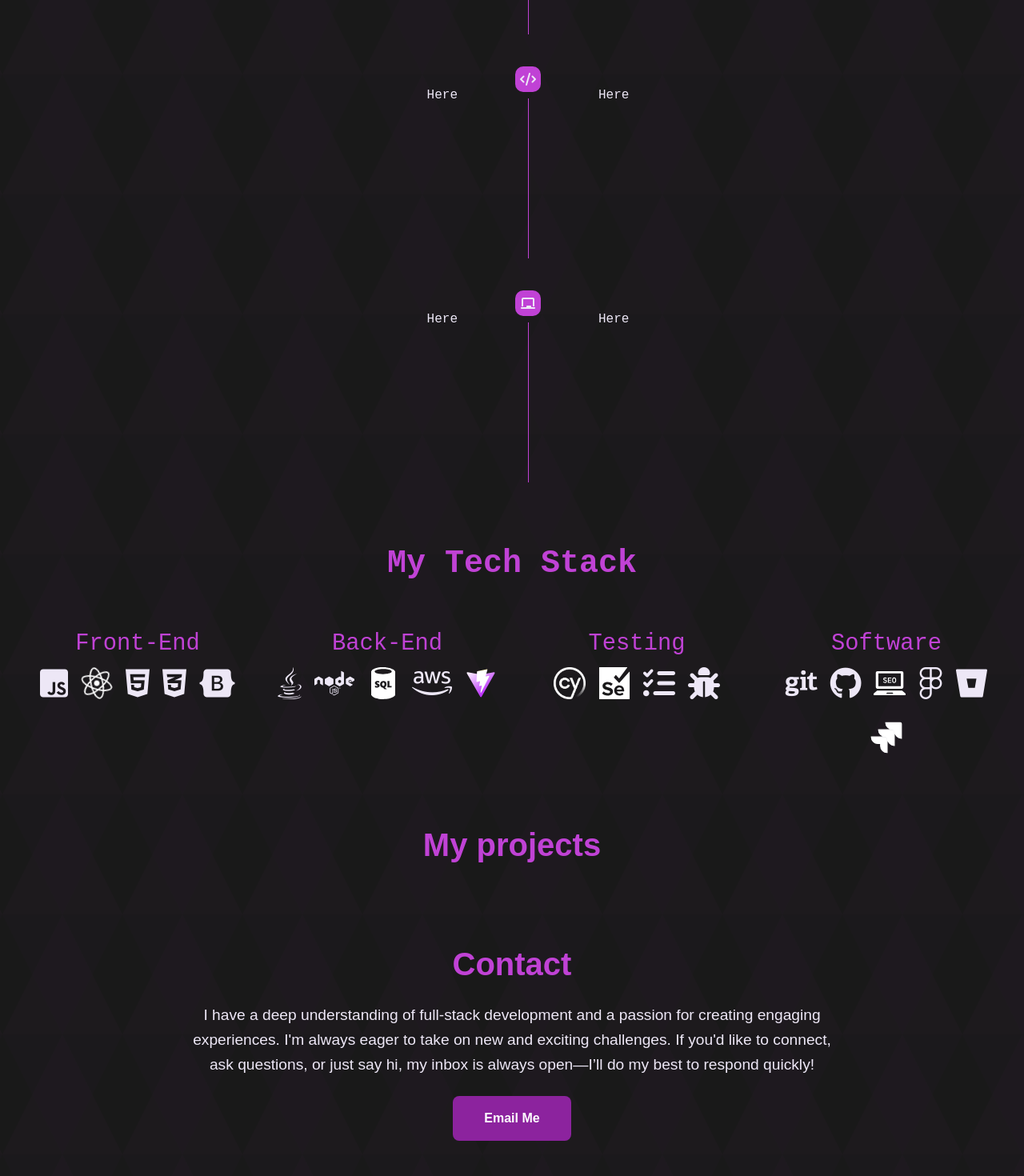
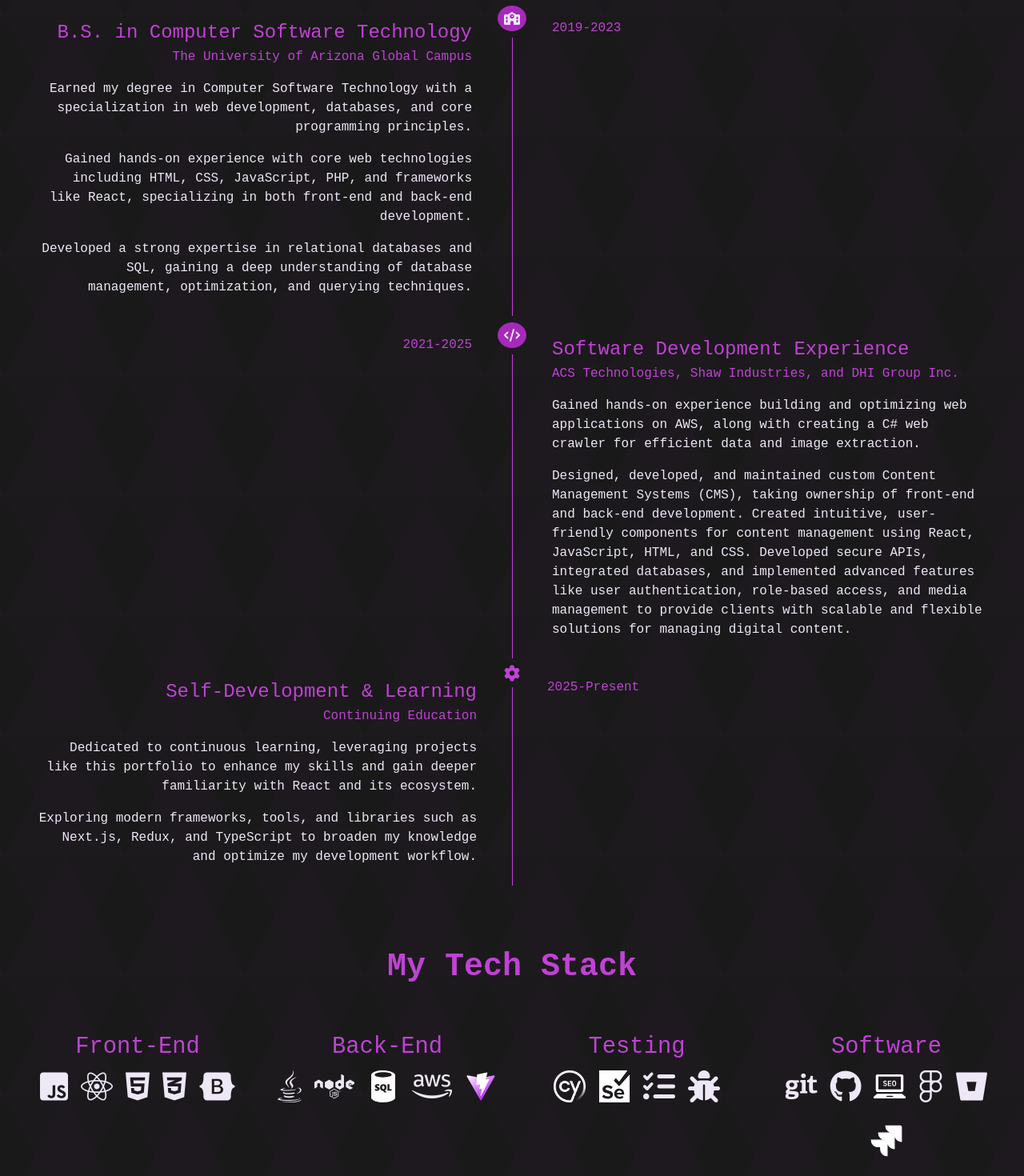
Before and after one commit to JZehms/Portfolio-Website, a React (Vite) app: page / in a window 1280 px wide. Shown: the part 1680-3150 px from the top of the page at 80% size. Built offline with nearby package versions, Linux system fonts and the light colour scheme.

Commit message:
Updated about section with updating syntax for easier reading.

```diff
--- a/src/Components/About.jsx
+++ b/src/Components/About.jsx
@@ -1,4 +1,91 @@
 import "./Component-Styles/About.css";
+
+const timelineData = [
+  {
+    id: "timeline-jet",
+    date: "2011-2021",
+    iconClass: "fas fa-jet-fighter-up",
+    title: "US Air Force",
+    location: "Las Vegas, South Korea, Afganistan, and the United Kingdom",
+    description:
+      "I began my military career as a logistician and quickly advanced to the role of Supervisor, where I managed a team of 80 personnel. This experience honed my leadership skills, emphasizing the importance of effective communication, teamwork, and adaptability in high-pressure environments.\n" +
+      "I played a key role in ensuring operational efficiency and making strategic decisions. My passion for technology grew as I sought out tools and systems to improve logistics operations and enhance team collaboration, ultimately driving my decision to pursue a degree in IT.\n"
+  },
+  {
+    id: "timeline-edu",
+    date: "2019-2023",
+    iconClass: "fas fa-school",
+    title: "B.S. in Computer Software Technology",
+    location: "The University of Arizona Global Campus",
+    description:
+      "Earned my degree in Computer Software Technology with a specialization in web development, databases, and core programming principles.\n" +
+      "Gained hands-on experience with core web technologies including HTML, CSS, JavaScript, PHP, and frameworks like React, specializing in both front-end and back-end development.\n" +
+      "Developed a strong expertise in relational databases and SQL, gaining a deep understanding of database management, optimization, and querying techniques.\n"
+  },
+  {
+    id: "timeline-work",
+    date: "2021-2025",
+    iconClass: "fas fa-code",
+    title: "Software Development Experience",
+    location: "ACS Technologies, Shaw Industries, and DHI Group Inc.",
+    description:
+      "Gained hands-on experience building and optimizing web applications on AWS, along with creating a C# web crawler for efficient data and image extraction.\n" +
+      "Designed, developed, and maintained custom Content Management Systems (CMS), taking ownership of front-end and back-end development. Created intuitive, user-friendly components for content management using React, JavaScript, HTML, and CSS. Developed secure APIs, integrated databases, and implemented advanced features like user authentication, role-based access, and media management to provide clients with scalable and flexible solutions for managing digital content.\n",
+  },
+  {
+    id: "timeline-self-dev",
+    date: "2025-Present",
+    iconClass: "fas fa-gear fa-lg",
+    title: "Self-Development & Learning",
+    location: "Continuing Education",
+    description:
+      "Dedicated to continuous learning, leveraging projects like this portfolio to enhance my skills and gain deeper familiarity with React and its ecosystem.\n" +
+      "Exploring modern frameworks, tools, and libraries such as Next.js, Redux, and TypeScript to broaden my knowledge and optimize my development workflow.\n",
+  },
+];
+
+const techStackData = {
+  "Front-End": [
+    { icon: "fab fa-js-square", name: "JavaScript", tooltip: "JavaScript" },
+    { icon: "fab fa-react", name: "React", tooltip: "React" },
+    { icon: "fab fa-html5", name: "HTML5", tooltip: "HTML5" },
+    { icon: "fab fa-css3-alt", name: "CSS3", tooltip: "CSS3" },
+    { icon: "fab fa-bootstrap", name: "Bootstrap", tooltip: "Bootstrap" },
+  ],
+  "Back-End": [
+    { icon: "fab fa-java", name: "Java", tooltip: "Java" },
+    { icon: "fab fa-node", name: "Node.js", tooltip: "Node.js" },
+    { name: "SQL", tooltip: "SQL", imageSrc: "/src/assets/sql-icon.svg" },
+    { icon: "fab fa-aws", name: "AWS", tooltip: "AWS" },
+    { name: "Vite", tooltip: "Vite", imageSrc: "/src/assets/vite-icon.svg" },
+  ],
+  Testing: [
+    {
+      name: "Cypress",
+      tooltip: "Cypress",
+      imageSrc: "/src/assets/Cypress-Logo-White.png",
+    },
+    {
+      name: "Selenium",
+      tooltip: "Selenium",
+      imageSrc: "/src/assets/Selenium-Icon.svg",
+    },
+    {
+      icon: "fas fa-list-check",
+      name: "Unit Testing",
+      tooltip: "Unit Testing",
+    },
+    { icon: "fas fa-bug", name: "Debugging", tooltip: "Debugging" },
+  ],
+  Software: [
+    { icon: "fab fa-git", name: "Git", tooltip: "Git" },
+    { icon: "fab fa-github", name: "Github", tooltip: "Github" },
+    { name: "SEO", tooltip: "SEO", imageSrc: "/src/assets/seo-icon.svg" },
+    { icon: "fab fa-figma", name: "Figma", tooltip: "Figma" },
+    { icon: "fab fa-bitbucket", name: "Bitbucket", tooltip: "Bitbucket" },
+    { name: "Jira", tooltip: "Jira", imageSrc: "/src/assets/jira-icon.svg" },
+  ],
+};
 
 const About = () => {
   return (
@@ -23,10 +110,11 @@ const About = () => {
               </p>
               <p>
                 On the front end I focus most of my time and energy into
-                learning and building with React, but I'm constantly dabbling
-                with and exploring new frameworks to better understand the
-                front-end landscape. When I'm building a backend I'll usually
-                reach for my go-to pairing, Javascript/NodeJS, and AWS.
+                learning and building with React, HTML, and CSS but I'm
+                constantly dabbling with and exploring new frameworks to better
+                understand the front-end landscape. When I'm building a backend
+                I'll usually reach for my go-to pairing, Javascript/NodeJS, and
+                AWS.
               </p>
             </div>
           </div>
@@ -35,215 +123,76 @@ const About = () => {
         <div className="timeline-wrapper">
           <h3 className="timeline-title">My Professional Journey so far...</h3>
           <ul className="timeline-container">
-            <li className="timeline-jet">
-              <div className="timeline-jet-left">Here</div>
+            {timelineData.map((item, index) => (
+              <li key={item.id} className={`timeline-item ${item.id}`}>
+                {index % 2 === 0 ? (
+                  <>
+                    <div className="timeline-left">
+                      <span className="timeline-date">{item.date}</span>
+                    </div>
                     <div className="timeline-center">
-                <i className="fas fa-jet-fighter-up"></i>
+                      <i className={item.iconClass}></i>
                       <hr className="timeline-separator" />
                     </div>
-              <div className="timeline-jet-right">Here</div>
-            </li>
-            <li className="timeline-edu">
-              <div className="timeline-edu-left">Here</div>
+                    <div className="timeline-right">
+                      <span className="timeline-sub-title">{item.title}</span>
+                      <br />
+                      <span className="timeline-sub-text">{item.location}</span>
+                      {item.description.split("\n").map((line) => (
+                        <p key={`${item.id}-${line}`}>{line}</p>
+                      ))}
+                    </div>
+                  </>
+                ) : (
+                  <>
+                    <div className="timeline-right">
+                      <span className="timeline-sub-title">{item.title}</span>
+                      <br />
+                      <span className="timeline-sub-text">{item.location}</span>
+                      {item.description.split("\n").map((line) => (
+                        <p key={`${item.id}-${line}`}>{line}</p>
+                      ))}
+                    </div>
                     <div className="timeline-center">
-                <i className="fas fa-school"></i>
+                      <i className={item.iconClass}></i>
                       <hr className="timeline-separator" />
                     </div>
-              <div className="timeline-edu-right">Here</div>
+                    <div className="timeline-left">
+                      <span className="timeline-date">{item.date}</span>
+                    </div>
+                  </>
+                )}
               </li>
-            <li className="timeline-work">
-              <div className="timeline-work-left">Here</div>
-              <div className="timeline-center">
-                <i className="fas fa-code"></i>
-                <hr className="timeline-separator" />
-              </div>
-              <div className="timeline-work-right">Here</div>
-            </li>
-            <li className="timeline-self-dev">
-              <div className="timeline-self-dev-left">Here</div>
-              <div className="timeline-center">
-                <i className="fas fa-chalkboard"></i>
-                <hr className="timeline-separator" />
-              </div>
-              <div className="timeline-self-dev-right">Here</div>
-            </li>
+            ))}
           </ul>
         </div>
 
         <div className="tech-stack-wrapper">
           <h3 className="tech-title">My Tech Stack</h3>
           <div className="tech-stack-container">
-            <div className="tech-stack-category">
-              <h4>Front-End</h4>
+            {Object.keys(techStackData).map((category) => (
+              <div className="tech-stack-category" key={category}>
+                <h4>{category}</h4>
                 <div className="tech-stack">
-                <div className="tech-item">
+                  {techStackData[category].map((item) => (
+                    <div className="tech-item" key={item.name}>
                       <div className="icon-container">
-                    <i className="fab fa-js-square"></i>
-                    <span className="tooltip-text">JavaScript</span>
+                        {item.imageSrc ? (
+                          <img
+                            src={item.imageSrc}
+                            alt={item.name}
+                            className={`${item.name.toLowerCase()}-icon`}
+                          />
+                        ) : (
+                          <i className={item.icon}></i>
+                        )}
+                        <span className="tooltip-text">{item.tooltip}</span>
                       </div>
                     </div>
-                <div className="tech-item">
-                  <div className="icon-container">
-                    <img
-                      src="/src/assets/react.svg"
-                      alt="React"
-                      className="react-icon"
-                    />
-                    <span className="tooltip-text">React</span>
+                  ))}
                 </div>
               </div>
-                <div className="tech-item">
-                  <div className="icon-container">
-                    <i className="fab fa-html5"></i>
-                    <span className="tooltip-text">HTML5</span>
-                  </div>
-                </div>
-                <div className="tech-item">
-                  <div className="icon-container">
-                    <i className="fab fa-css3-alt"></i>
-                    <span className="tooltip-text">CSS3</span>
-                  </div>
-                </div>
-                <div className="tech-item">
-                  <div className="icon-container">
-                    <i className="fab fa-bootstrap"></i>
-                    <span className="tooltip-text">Bootstrap</span>
-                  </div>
-                </div>
-              </div>
-            </div>
-
-            <div className="tech-stack-category">
-              <h4>Back-End</h4>
-              <div className="tech-stack">
-                <div className="tech-item">
-                  <div className="icon-container">
-                    <i className="fab fa-java"></i>
-                    <span className="tooltip-text">Java</span>
-                  </div>
-                </div>
-                <div className="tech-item">
-                  <div className="icon-container">
-                    <i className="fab fa-node"></i>
-                    <span className="tooltip-text">Node.js</span>
-                  </div>
-                </div>
-                <div className="tech-item">
-                  <div className="icon-container">
-                    <img
-                      src="/src/assets/sql-icon.svg"
-                      alt="SQL"
-                      className="sql-icon"
-                    />
-                    <span className="tooltip-text">SQL</span>
-                  </div>
-                </div>
-                <div className="tech-item">
-                  <div className="icon-container">
-                    <i className="fab fa-aws"></i>
-                    <span className="tooltip-text">AWS</span>
-                  </div>
-                </div>
-                <div className="tech-item">
-                  <div className="icon-container">
-                    <img
-                      src="/src/assets/vite-icon.svg"
-                      alt="Vite"
-                      className="vite-icon"
-                    />
-                    <span className="tooltip-text">Vite</span>
-                  </div>
-                </div>
-              </div>
-            </div>
-
-            <div className="tech-stack-category">
-              <h4>Testing</h4>
-              <div className="tech-stack">
-                <div className="tech-item">
-                  <div className="icon-container">
-                    <img
-                      src="/src/assets/Cypress-Logo-White.png"
-                      alt="Cypress"
-                      className="cypress-icon"
-                    />
-                    <span className="tooltip-text">Cypress</span>
-                  </div>
-                </div>
-                <div className="tech-item">
-                  <div className="icon-container">
-                    <img
-                      src="/src/assets/Selenium-Icon.svg"
-                      alt="Selenium"
-                      className="selenium-icon"
-                    />
-                    <span className="tooltip-text">Selenium</span>
-                  </div>
-                </div>
-                <div className="tech-item">
-                  <div className="icon-container">
-                    <i className="fas fa-list-check"></i>
-                    <span className="tooltip-text">Unit Testing</span>
-                  </div>
-                </div>
-                <div className="tech-item">
-                  <div className="icon-container">
-                    <i className="fas fa-bug"></i>
-                    <span className="tooltip-text">Debugging</span>
-                  </div>
-                </div>
-              </div>
-            </div>
-
-            <div className="tech-stack-category">
-              <h4>Software</h4>
-              <div className="tech-stack">
-                <div className="tech-item">
-                  <div className="icon-container">
-                    <i className="fab fa-git"></i>
-                    <span className="tooltip-text">Git</span>
-                  </div>
-                </div>
-                <div className="tech-item">
-                  <div className="icon-container">
-                    <i className="fab fa-github"></i>
-                    <span className="tooltip-text">Github</span>
-                  </div>
-                </div>
-                <div className="tech-item">
-                  <div className="icon-container">
-                    <img
-                      src="/src/assets/seo-icon.svg"
-                      alt="SEO"
-                      className="seo-icon"
-                    />
-                    <span className="tooltip-text">SEO</span>
-                  </div>
-                </div>
-                <div className="tech-item">
-                  <div className="icon-container">
-                    <i className="fab fa-figma"></i>
-                    <span className="tooltip-text">Figma</span>
-                  </div>
-                </div>
-                <div className="tech-item">
-                  <div className="icon-container">
-                    <i className="fab fa-bitbucket"></i>
-                    <span className="tooltip-text">Bitbucket</span>
-                  </div>
-                </div>
-                <div className="tech-item">
-                  <div className="icon-container">
-                    <img
-                      src="/src/assets/jira-icon.svg"
-                      alt="Jira"
-                      className="jira-icon"
-                    />
-                    <span className="tooltip-text">Jira</span>
-                  </div>
-                </div>
-              </div>
-            </div>
+            ))}
           </div>
         </div>
       </div>
--- a/src/Components/Component-Styles/About.css
+++ b/src/Components/Component-Styles/About.css
@@ -47,6 +47,10 @@
 .about-text-container p {
   font-size: 1rem;
   line-height: 1.6;
+}
+
+.timeline-wrapper {
+  display: none;
 }
 
 .tech-stack-wrapper {
@@ -142,90 +146,6 @@
   animation: spin 5s linear infinite;
 }
 
-.timeline-wrapper {
-  display: flex;
-  flex-direction: column;
-  align-items: center;
-  width: 100%;
-  margin: 2rem 0;
-}
-
-.timeline-title {
-  font-size: 1.8rem;
-  color: #c042d5;
-  margin: 0 1.5rem 1.5rem 0;
-  text-align: center;
-}
-
-.timeline-jet,
-.timeline-edu,
-.timeline-work,
-.timeline-self-dev {
-  display: flex;
-  flex-direction: row;
-  justify-content: center;
-  align-items: flex-start;
-  width: 100%;
-  max-width: 800px;
-  gap: 0.5rem;
-}
-
-.timeline-edu,
-.timeline-work,
-.timeline-self-dev {
-  margin-top: 1rem;
-}
-
-.timeline-jet-left,
-.timeline-edu-left,
-.timeline-work-left,
-.timeline-self-dev-left {
-  flex: 1;
-  text-align: right;
-  padding: 1.5rem 0.5rem 0 0;
-  order: 1;
-}
-
-.timeline-center {
-  display: flex;
-  flex-direction: column;
-  align-items: center;
-  order: 2;
-  padding: 0 0.5rem;
-}
-
-.timeline-jet-right,
-.timeline-edu-right,
-.timeline-work-right,
-.timeline-self-dev-right {
-  flex: 1;
-  text-align: left;
-  padding: 1.5rem 0 0 0.5rem;
-  order: 3;
-}
-
-.fa-jet-fighter-up,
-.fa-school,
-.fa-code,
-.fa-chalkboard {
-  background-color: #c042d5;
-  border-radius: 10px;
-  padding: 0.25rem;
-  width: 1.5rem;
-  height: 1.5rem;
-  display: flex;
-  align-items: center;
-  justify-content: center;
-}
-
-hr.timeline-separator {
-  background-color: #c042d5;
-  width: 1px;
-  height: 150px;
-  border: none;
-  margin: 0.5rem 0;
-}
-
 @media (min-width: 768px) {
   .about-container {
     padding: 3rem 2rem;
@@ -239,48 +159,131 @@ hr.timeline-separator {
     font-size: 1.1rem;
   }
 
+  .timeline-wrapper {
+    display: flex;
+    flex-direction: column;
+    align-items: center;
+    width: 100%;
+    margin: 2rem 0;
+  }
+
+  .timeline-title {
+    font-size: 1.8rem;
+    color: #c042d5;
+    margin-bottom: 1.5rem;
+    text-align: center;
+  }
+
+  .timeline-container {
+    display: flex;
+    flex-direction: column;
+    align-items: center;
+    padding: 0;
+    position: relative;
+    width: 100%;
+  }
+
+  .timeline-item {
+    display: flex;
+    justify-content: space-between;
+    align-items: stretch;
+    width: 100%;
+    position: relative;
+  }
+
+  .timeline-left,
+  .timeline-right {
+    flex: 1;
+    padding: 1rem;
+  }
+
+  .timeline-left {
+    text-align: right;
+  }
+
+  .timeline-right {
+    text-align: left;
+  }
+
+  .timeline-center {
+    display: flex;
+    flex-direction: column;
+    align-items: center;
+    padding: 0 1rem;
+  }
+
+  hr.timeline-separator {
+    background-color: #c042d5;
+    width: 1px;
+    height: 100%;
+    border: none;
+  }
+
+  .timeline-sub-title {
+    font-size: 1.5rem;
+    color: #c042d5;
+  }
+
+  .timeline-sub-text,
+  .timeline-date {
+    font-size: 1rem;
+    color: #c042d5;
+  }
+
+  .fa-jet-fighter-up,
+  .fa-school,
+  .fa-code {
+    background-color: #a629bb;
+    border-radius: 50%;
+    padding: 0.5rem;
+    display: flex;
+    align-items: center;
+    justify-content: center;
+  }
+
+  .fa-gear {
+    color: #c042d5;
+    width: 1.5rem;
+    height: 1.5rem;
+    display: flex;
+    align-items: center;
+    justify-content: center;
+    animation: spin 5s linear infinite;
+  }
+
+  /* Alternating layout for even and odd items */
+.timeline-container .timeline-item:nth-child(odd) .timeline-left {
+  order: 1;
+  text-align: right;
+}
+
+.timeline-container .timeline-item:nth-child(odd) .timeline-center {
+  order: 2;
+}
+
+.timeline-container .timeline-item:nth-child(odd) .timeline-right {
+  order: 3;
+  text-align: left;
+}
+
+.timeline-container .timeline-item:nth-child(even) .timeline-left {
+  order: 3;
+  text-align: left;
+}
+
+.timeline-container .timeline-item:nth-child(even) .timeline-center {
+  order: 2;
+}
+
+.timeline-container .timeline-item:nth-child(even) .timeline-right {
+  order: 1;
+  text-align: right;
+}
+
   .tech-stack-container {
     display: grid;
     grid-template-columns: repeat(2, 1fr);
     gap: 2rem;
-  }
-
-  .timeline-jet,
-  .timeline-edu,
-  .timeline-work,
-  .timeline-self-dev {
-    gap: 1rem;
-  }
-
-  .timeline-jet-left,
-  .timeline-edu-left,
-  .timeline-work-left,
-  .timeline-self-dev-left {
-    padding-right: 1.5rem;
-  }
-
-  .timeline-center {
-    padding: 0 1rem;
-  }
-
-  .timeline-jet-right,
-  .timeline-edu-right,
-  .timeline-work-right,
-  .timeline-self-dev-right {
-    padding-left: 1.5rem;
-  }
-
-  .fa-jet-fighter-up,
-  .fa-school,
-  .fa-code,
-  .fa-chalkboard {
-    width: 2rem;
-    height: 2rem;
-    padding: 0;
-  }
-
-  hr.timeline-separator {
-    height: 200px;
   }
 }
 
@@ -330,26 +333,6 @@ hr.timeline-separator {
   .timeline-title {
     font-size: 2rem;
   }
-
-  .timeline-jet-left,
-  .timeline-edu-left,
-  .timeline-work-left,
-  .timeline-self-dev-left {
-    padding-right: 2.5rem;
-  }
-
-  .timeline-jet-right,
-  .timeline-edu-right,
-  .timeline-work-right,
-  .timeline-self-dev-right {
-    padding-left: 2.5rem;
-  }
-
-  .timeline-edu,
-  .timeline-work,
-  .timeline-self-dev {
-    margin-top: 2rem;
-  }
 }
 
 @media (min-width: 1200px) {
@@ -358,6 +341,10 @@ hr.timeline-separator {
   }
 
   .tech-stack-container {
+    max-width: 1400px;
+  }
+
+  .timeline-container li {
     max-width: 1400px;
   }
 }
```
Lines whose indentation alone changed are shown as unchanged.
